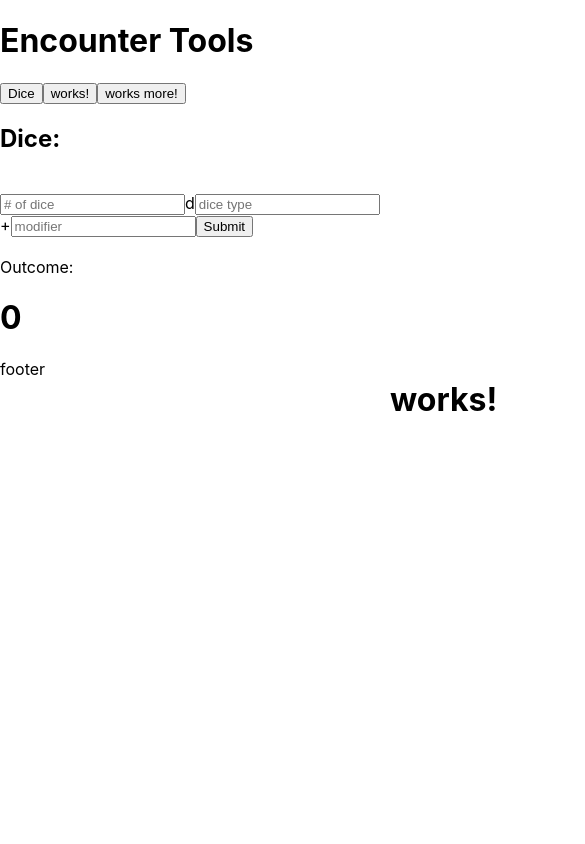
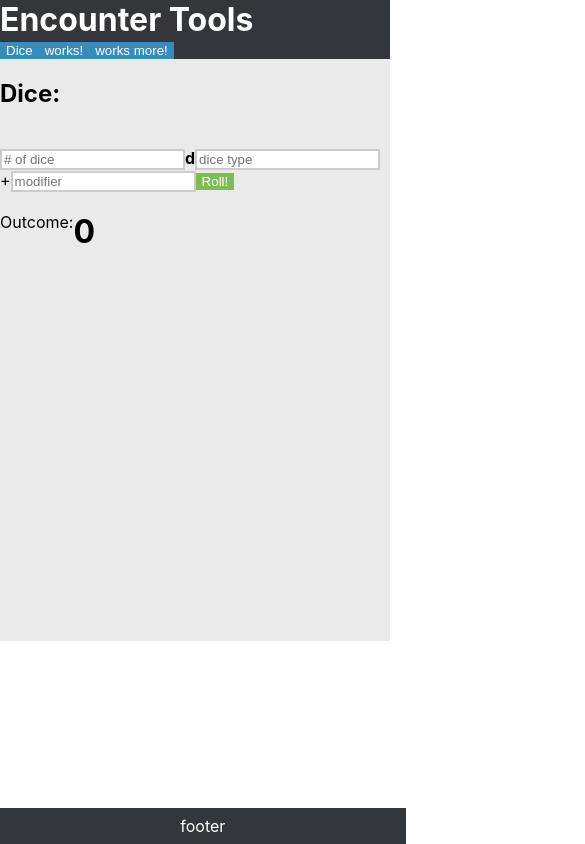
Before and after one commit to korekim/dnd-project, a React (Create React App) app: page / in a window 390 px wide. Shown: the top 844 px of the page, 585 px wide, since content can reach past the window. Built offline with nearby package versions, Linux system fonts and the light colour scheme.

Commit message:
added mobile css skeleton

```diff
--- a/src/component/App.css
+++ b/src/component/App.css
@@ -1,7 +1,8 @@
-@media only screen and (min-width: 992px) {
 html, body {
   max-width: 100%;
   overflow-x: hidden;
+  overflow-y: hidden;
+  max-height: 100%
 }
 
 .app {
@@ -13,21 +14,37 @@
   background-color: #33363b;
   color: white;
   border: none;
+}
+.header-banner {
+  background-color: #368cbf;
+  display: block;
+  border: none;
+}
+.blue-bar {
+  display: flex;
+  flex-direction: row;
+}
+
+.footer {
+  position: fixed;
+  width: 100%;
+  background-color: #33363b;
+  text-align: center;
+  color:white;
+  padding: 2%;
+  left: 0;
+  bottom: 0;
+}
+
+@media only screen and (min-width: 1200px) {
+  .header {
     padding-left: 10%;
     padding-right: 10%;
     padding-top: 2%;
     font-size: 20px;
   }
 
-  .blue-bar {
-    display: flex;
-    flex-direction: row;
-  }
-
   .header-banner {
-    background-color: #368cbf;
-    display: block;
-    border: none;
     padding: 10px;
     font-size: 18px;
     width:70%;
@@ -42,14 +59,5 @@
     padding-left: 10%
   }
 
-  .footer {
-    position: fixed;
-    width: 100%;
-    background-color: #33363b;
-    text-align: center;
-    color:white;
-    padding: 2%;
-    left: 0;
-    bottom: 0;
+
 }
-}
--- a/src/component/dice-container.css
+++ b/src/component/dice-container.css
@@ -1,16 +1,37 @@
+.diceContainer {
+    z-index: 0;
+}
+
+.button {
+    background-color: #7ebc59;
+    display: inline-block;
+    border: none;
+    color: white;
+}
+
+input {
+    box-sizing: border-box;
+    outline: none;
+    border: 2px solid #ccc;
+}
+
+.outcome {
+    display: flex;
+    flex-direction: row;
+}
+
+h1 {
+    margin: 0
+}
+
 @media only screen and (min-width: 992px) {
     .diceContainer {
         padding-top: 5%;
-        z-index: 0;
         font-size: 18px;
     }
 
     .button {
-        background-color: #7ebc59;
-        display: inline-block;
-        border: none;
         padding: 9px;
-        color: white;
         font-size: 18px;
         width: 100px;
         margin-left: 5px;
@@ -18,11 +39,8 @@
 
     input {
         width: 120px;
-        box-sizing: border-box;
-        outline: none;
         border-radius: 1px;
         margin-right: 10px;
-        border: 2px solid #ccc;
         padding: 7px;
         font-size: 18px
     }
@@ -30,16 +48,8 @@
     .modifier {
         margin-left: 10px;
     }
-
-    .outcome {
-        display: flex;
-        flex-direction: row;
-    }
     text {
         margin-top: 10px;
         margin-right: 10px
     }
-    h1 {
-        margin: 0
-    }
 }
--- a/src/component/dice-container.js
+++ b/src/component/dice-container.js
@@ -30,7 +30,7 @@ export default class DiceContainer extends React.Component {
                             onChange={this.handleInputChange.bind(this)}
 
                         />
-                        d
+                        <text><strong>d</strong></text>
                         <input
                             name="diceType"
                             type="number"
@@ -47,7 +47,7 @@ export default class DiceContainer extends React.Component {
                     </label>
                     <input
                         type="button"
-                        value="Submit"
+                        value="Roll!"
                         class="button"
                         onClick={ () => {
                                 this.props.clickHandler(this.props.diceNumber, this.props.diceType)
--- a/src/component/slide-buttons.css
+++ b/src/component/slide-buttons.css
@@ -1,14 +1,18 @@
+button {
+    background-color: #368cbf;
+    display: inline-block;
+    border: none;
+    position: relative;
+    z-index: 1;
+    margin: 0;
+    color: white;
+}
+
 @media only screen and (min-width: 992px) {
     button {
-        background-color: #368cbf;
-        display: inline-block;
-        border: none;
         padding: 15px 20px;
-        color: white;
         font-size: 18px;
         width: 140px;
-        position: relative;
-        z-index: 1;
-        margin: 0
+
     }
 }
```
Lines whose indentation alone changed are shown as unchanged.
